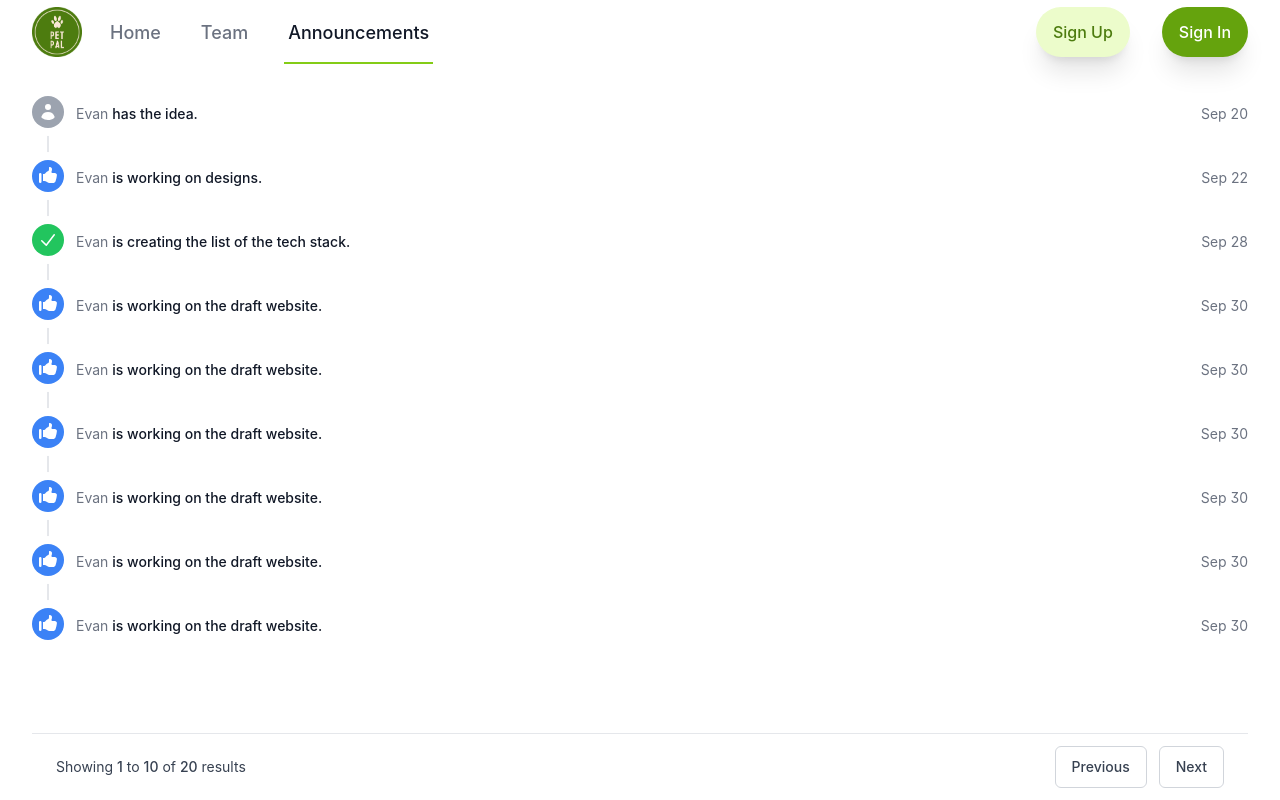
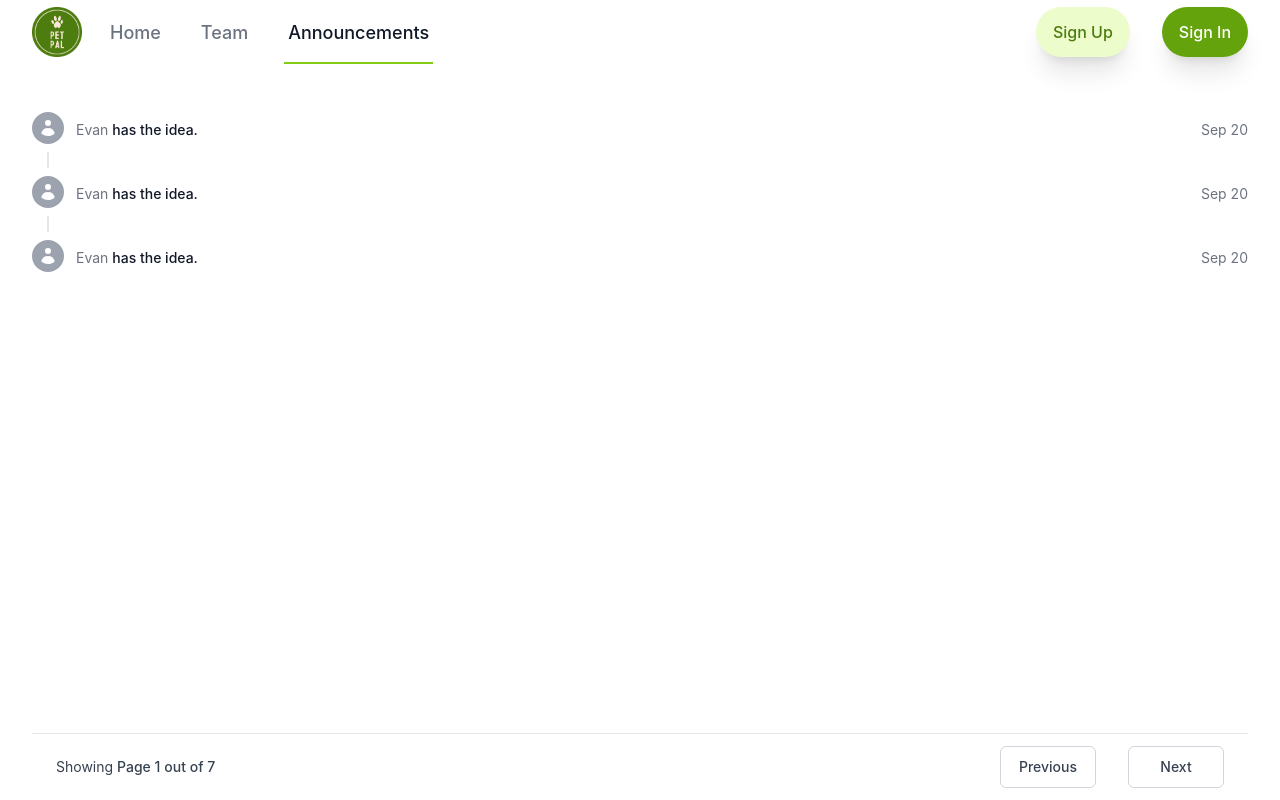
Before and after one commit to imevanc/pet-pal, a Next.js app: page /announcements in a window 1280 px wide. Built offline with nearby package versions, Linux system fonts and the light colour scheme.

Commit message:
completed the pagination functonality

```diff
--- a/src/pages/announcements.tsx
+++ b/src/pages/announcements.tsx
@@ -1,4 +1,5 @@
 import type { NextPage } from "next";
+import Link from "next/link";
 import React from "react";
 import {
   CheckIcon,
@@ -9,6 +10,86 @@ import { classNames } from "../utils/classNames";
 
 const Announcements: NextPage = () => {
   const timeline = [
+    {
+      id: 1,
+      content: "Evan",
+      target: "has the idea.",
+      href: "#",
+      date: "Sep 20",
+      datetime: "2020-09-20",
+      icon: UserIcon,
+      iconBackground: "bg-gray-400",
+    },
+    {
+      id: 1,
+      content: "Evan",
+      target: "has the idea.",
+      href: "#",
+      date: "Sep 20",
+      datetime: "2020-09-20",
+      icon: UserIcon,
+      iconBackground: "bg-gray-400",
+    },
+    {
+      id: 1,
+      content: "Evan",
+      target: "has the idea.",
+      href: "#",
+      date: "Sep 20",
+      datetime: "2020-09-20",
+      icon: UserIcon,
+      iconBackground: "bg-gray-400",
+    },
+    {
+      id: 1,
+      content: "Evan",
+      target: "has the idea.",
+      href: "#",
+      date: "Sep 20",
+      datetime: "2020-09-20",
+      icon: UserIcon,
+      iconBackground: "bg-gray-400",
+    },
+    {
+      id: 1,
+      content: "Evan",
+      target: "has the idea.",
+      href: "#",
+      date: "Sep 20",
+      datetime: "2020-09-20",
+      icon: UserIcon,
+      iconBackground: "bg-gray-400",
+    },
+    {
+      id: 1,
+      content: "Evan",
+      target: "has the idea.",
+      href: "#",
+      date: "Sep 20",
+      datetime: "2020-09-20",
+      icon: UserIcon,
+      iconBackground: "bg-gray-400",
+    },
+    {
+      id: 1,
+      content: "Evan",
+      target: "has the idea.",
+      href: "#",
+      date: "Sep 20",
+      datetime: "2020-09-20",
+      icon: UserIcon,
+      iconBackground: "bg-gray-400",
+    },
+    {
+      id: 1,
+      content: "Evan",
+      target: "has the idea.",
+      href: "#",
+      date: "Sep 20",
+      datetime: "2020-09-20",
+      icon: UserIcon,
+      iconBackground: "bg-gray-400",
+    },
     {
       id: 1,
       content: "Evan",
@@ -99,16 +180,65 @@ const Announcements: NextPage = () => {
       icon: HandThumbUpIcon,
       iconBackground: "bg-blue-500",
     },
+    {
+      id: 5,
+      content: "Evan",
+      target: "is working on the draft website.",
+      href: "#",
+      date: "Sep 30",
+      datetime: "2020-09-30",
+      icon: HandThumbUpIcon,
+      iconBackground: "bg-blue-500",
+    },
+    {
+      id: 5,
+      content: "Evan",
+      target: "is working on the draft website.",
+      href: "#",
+      date: "Sep 30",
+      datetime: "2020-09-30",
+      icon: HandThumbUpIcon,
+      iconBackground: "bg-blue-500",
+    },
+    {
+      id: 5,
+      content: "Evan",
+      target: "is working on the draft website.",
+      href: "#",
+      date: "Sep 30",
+      datetime: "2020-09-30",
+      icon: HandThumbUpIcon,
+      iconBackground: "bg-blue-500",
+    },
   ];
+  const [currentPage, setCurrentPage] = React.useState<number>(1);
+  const [recordsPerPage] = React.useState<number>(3);
+
+  const indexOfLastRecord: number = currentPage * recordsPerPage;
+  const indexOfFirstRecord: number = indexOfLastRecord - recordsPerPage;
+  const currentRecords = timeline.slice(indexOfFirstRecord, indexOfLastRecord);
+
+  const nPages: number = Math.ceil(timeline.length / recordsPerPage);
+  const pageNumbers: number[] = [...Array.from(Array(nPages + 1).keys())].slice(
+    1
+  );
+
+  const nextPage = (): void => {
+    if (currentPage !== nPages) setCurrentPage(currentPage + 1);
+  };
+  const prevPage = (): void => {
+    if (currentPage !== 1) setCurrentPage(currentPage - 1);
+  };
+
   return (
-    <div className="mx-auto max-w-7xl pt-8 px-4 sm:px-6 lg:px-8 lg:pt-22 h-[92vh] overflow-y-scroll md:overflow-y-auto">
+    <div className="mx-auto max-w-7xl pt-8 px-4 sm:px-6 lg:px-8 lg:pt-12 h-[92vh] overflow-y-scroll md:overflow-y-auto">
       <div className="h-full flex flex-col justify-between">
         <div className="flow-root">
           <ul role="list" className="-mb-8">
-            {timeline.map((event, eventIdx) => (
-              <li key={event.id}>
+            {currentRecords.map((event, eventIdx) => (
+              <li key={eventIdx}>
                 <div className="relative pb-8">
-                  {eventIdx !== timeline.length - 1 ? (
+                  {eventIdx !== currentRecords.length - 1 ? (
                     <span
                       className="absolute top-4 left-4 -ml-px h-full w-0.5 bg-gray-200"
                       aria-hidden="true"
@@ -156,24 +286,33 @@ const Announcements: NextPage = () => {
         >
           <div className="hidden sm:block">
             <p className="text-sm text-gray-700">
-              Showing <span className="font-medium">1</span> to{" "}
-              <span className="font-medium">10</span> of{" "}
-              <span className="font-medium">20</span> results
+              Showing <span className="font-medium">Page {currentPage}</span>{" "}
+              <span className="font-medium">out of {pageNumbers.length}</span>
             </p>
           </div>
           <div className="flex flex-1 justify-between sm:justify-end">
-            <a
+            <Link
+              // href={{ pathname: "/announcements", query: { patch: "test" } }}
               href="#"
-              className="relative inline-flex items-center rounded-md border border-gray-300 bg-white px-4 py-2 text-sm font-medium text-gray-700 hover:bg-gray-50"
             >
-              Previous
-            </a>
-            <a
+              <button
+                onClick={prevPage}
+                className="relative mr-8 w-24 inline-flex items-center rounded-md border border-gray-300 bg-white px-4 py-2 text-sm font-medium text-gray-700 hover:bg-gray-50"
+              >
+                <p className="w-full text-center">Previous</p>
+              </button>
+            </Link>
+            <Link
+              // href={{ pathname: "/announcements", query: { patch: "test" } }}
               href="#"
-              className="relative ml-3 inline-flex items-center rounded-md border border-gray-300 bg-white px-4 py-2 text-sm font-medium text-gray-700 hover:bg-gray-50"
             >
-              Next
-            </a>
+              <button
+                onClick={nextPage}
+                className="relative w-24 inline-flex items-center rounded-md border border-gray-300 bg-white px-4 py-2 text-sm font-medium text-gray-700 hover:bg-gray-50"
+              >
+                <p className="w-full text-center">Next</p>
+              </button>
+            </Link>
           </div>
         </nav>
       </div>
```
